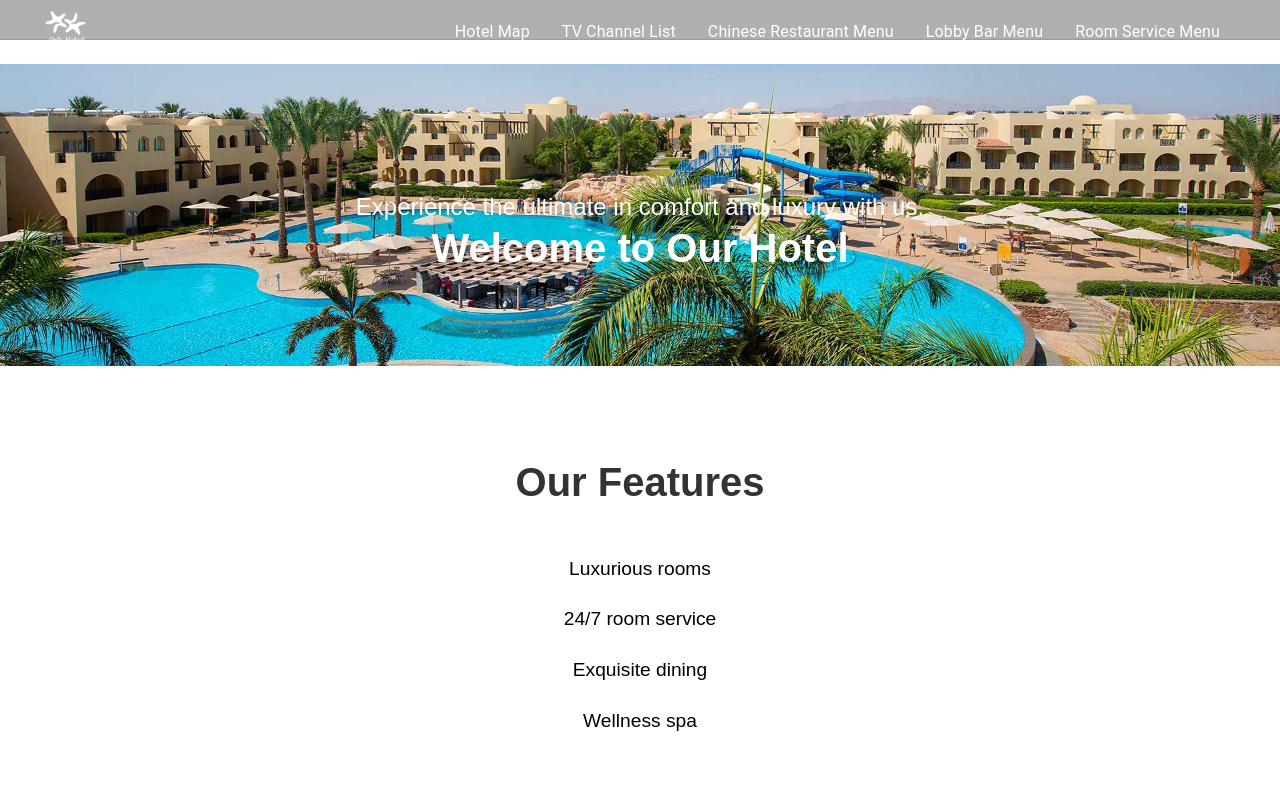
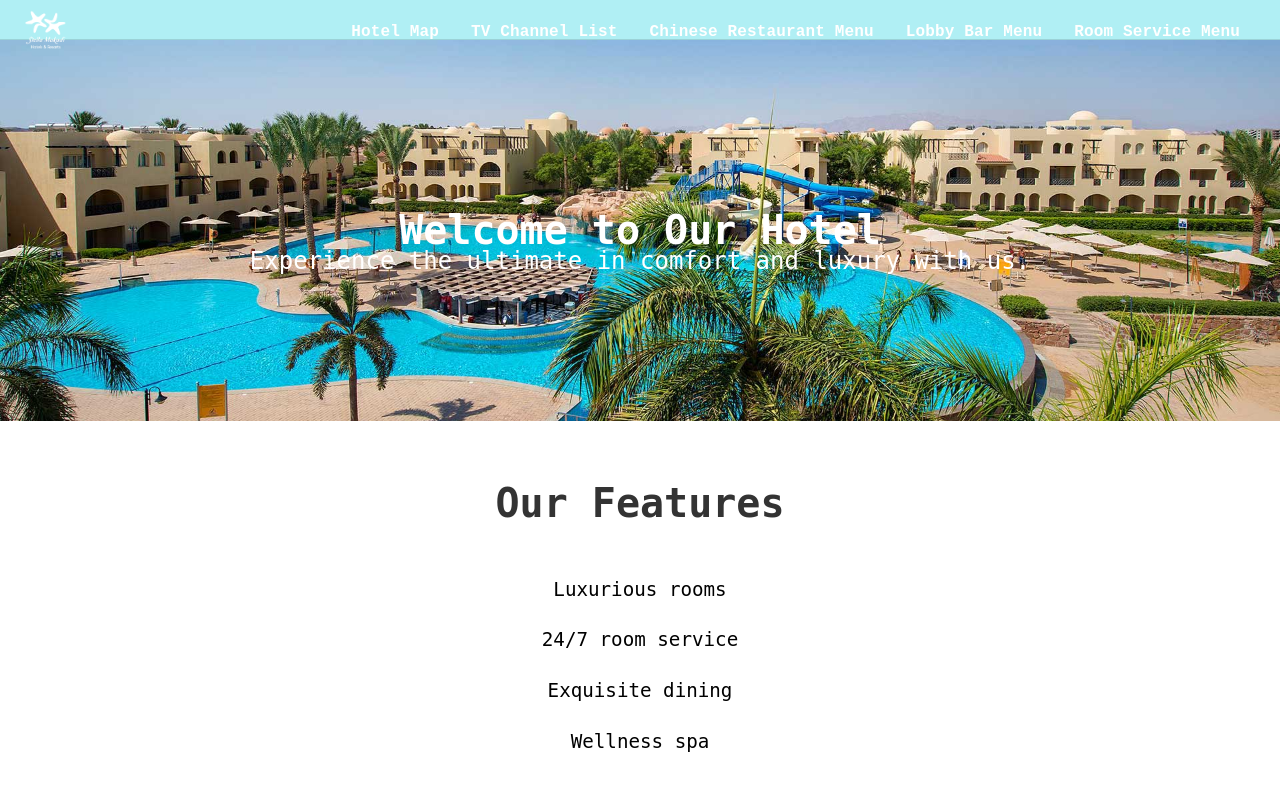
Before and after one commit to mohamedkhaled13/hotelmenu, a React (Create React App) app: page / in a window 1280 px wide. Shown: the top 800 px of the page. Built offline with nearby package versions, Linux system fonts and the light colour scheme.

Commit message:
fixed some stuff

```diff
--- a/src/App.css
+++ b/src/App.css
@@ -1,3 +1,9 @@
+* {
+  font-family: "monospace";
+  box-sizing: border-box;
+  margin: 0;
+}
+
 .flipbook-container {
   max-width: 1000px;
   width: 100%;
@@ -7,17 +13,10 @@
   margin: auto;
   box-sizing: border-box;
 }
-.App-header {
-  width: 100%;
-  position: absolute;
-  top: 0;
-  z-index: 100; /* Ensure the header is above other content */
-}
-
 .App-content {
-  padding-top: 64px; /* Adjust based on your header's height */
-  width: 100%;
-  box-sizing: border-box;
+  /* padding-top: 5vh; */
+  position: relative;
+  top: 5vh;
 }
 .map {
   max-width: 1000px;
@@ -28,3 +27,13 @@
   margin: auto;
   box-sizing: border-box;
 }
+.logo {
+  max-height: 5vh;
+}
+.header {
+  position: fixed;
+  width: 100%;
+  height: 5vh;
+  top: 0;
+  z-index: 100; /* Ensure the header is above other content */
+}
--- a/src/Pages/AboutPage.css
+++ b/src/Pages/AboutPage.css
@@ -84,7 +84,7 @@ p {
 /* Responsive Design */
 @media (max-width: 768px) {
   .hero-section h1 {
-    font-size: 1.5rem;
+    font-size: 1rem;
   }
 
   .testimonials blockquote {
--- a/src/components/Header.css
+++ b/src/components/Header.css
@@ -1,13 +1,4 @@
-.logo {
-  max-height: 5vh;
+.header-content {
+  display: flex;
+  height: 5vh;
 }
-.header {
-  display: flex;
-  justify-content: space-between;
-  padding: 0 20px;
-  height: 5vh;
-  width: 100vw;
-  position: fixed;
-  top: 0;
-  z-index: 1000;
-}
--- a/src/components/Header.jsx
+++ b/src/components/Header.jsx
@@ -28,24 +28,41 @@ const Header = () => {
 
   const renderMenuItems = () => (
     <>
-      <MenuItem onClick={handleMenuClose} component={Link} to="/Hotel-Map">
+      <MenuItem
+        sx={{ fontWeight: "bold", fontFamily: "monospace" }}
+        onClick={handleMenuClose}
+        component={Link}
+        to="/Hotel-Map"
+      >
         Hotel Map
       </MenuItem>
 
       <MenuItem
+        sx={{ fontWeight: "bold", fontFamily: "monospace" }}
         onClick={handleMenuClose}
         component={Link}
         to="/TV-Channels-List"
       >
         TV Channel List
       </MenuItem>
-      <MenuItem onClick={handleMenuClose} component={Link} to="/chinese-menu">
+      <MenuItem
+        sx={{ fontWeight: "bold", fontFamily: "monospace" }}
+        onClick={handleMenuClose}
+        component={Link}
+        to="/chinese-menu"
+      >
         Chinese Restaurant Menu
       </MenuItem>
-      <MenuItem onClick={handleMenuClose} component={Link} to="/lobby-bar-menu">
+      <MenuItem
+        sx={{ fontWeight: "bold", fontFamily: "monospace" }}
+        onClick={handleMenuClose}
+        component={Link}
+        to="/lobby-bar-menu"
+      >
         Lobby Bar Menu
       </MenuItem>
       <MenuItem
+        sx={{ fontWeight: "bold", fontFamily: "monospace" }}
         onClick={handleMenuClose}
         component={Link}
         to="/room-service-menu"
@@ -58,11 +75,12 @@ const Header = () => {
   return (
     <AppBar
       className="header"
-      position="absolute"
+      position="fixed"
       sx={{
         boxShadow: "none",
         borderBottom: (theme) => `1px solid ${theme.palette.divider}`,
-        bgcolor: "#05050550",
+        bgcolor: "#04ccdc50",
+        display: "block",
       }}
     >
       <Toolbar>
@@ -109,7 +127,15 @@ const Header = () => {
           </Box>
         )}
         {isMobile && (
-          <Box sx={{ flexGrow: 1, display: "flex", justifyContent: "center" }}>
+          <Box
+            sx={{
+              flexGrow: 1,
+              display: "flex",
+              justifyContent: "right",
+              color: "inherit",
+              fontWeight: "bolder",
+            }}
+          >
             <Link to="/">
               <img
                 src="/logo-makadi-white.png"
--- a/src/landing pages with sections/Hero.jsx
+++ b/src/landing pages with sections/Hero.jsx
@@ -4,6 +4,10 @@ const Hero = () => {
   return (
     <section className="hero-section">
       <h1>Welcome to Our Hotel</h1>
+      <br />
+      <br />
+      <br />
+      <br />
       <p>Experience the ultimate in comfort and luxury with us.</p>
     </section>
   );
--- a/src/landing pages with sections/LandingPage.css
+++ b/src/landing pages with sections/LandingPage.css
@@ -11,10 +11,14 @@
   color: #fff;
   text-align: center;
   padding: 100px 20px;
+  display: flex;
+  flex-direction: column;
+  justify-content: center;
+  align-items: center;
 }
 
 .hero-section h1 {
-  font-size: 3rem;
+  font-size: 1rem;
   margin-bottom: 20px;
   color: #fff;
 }
```
